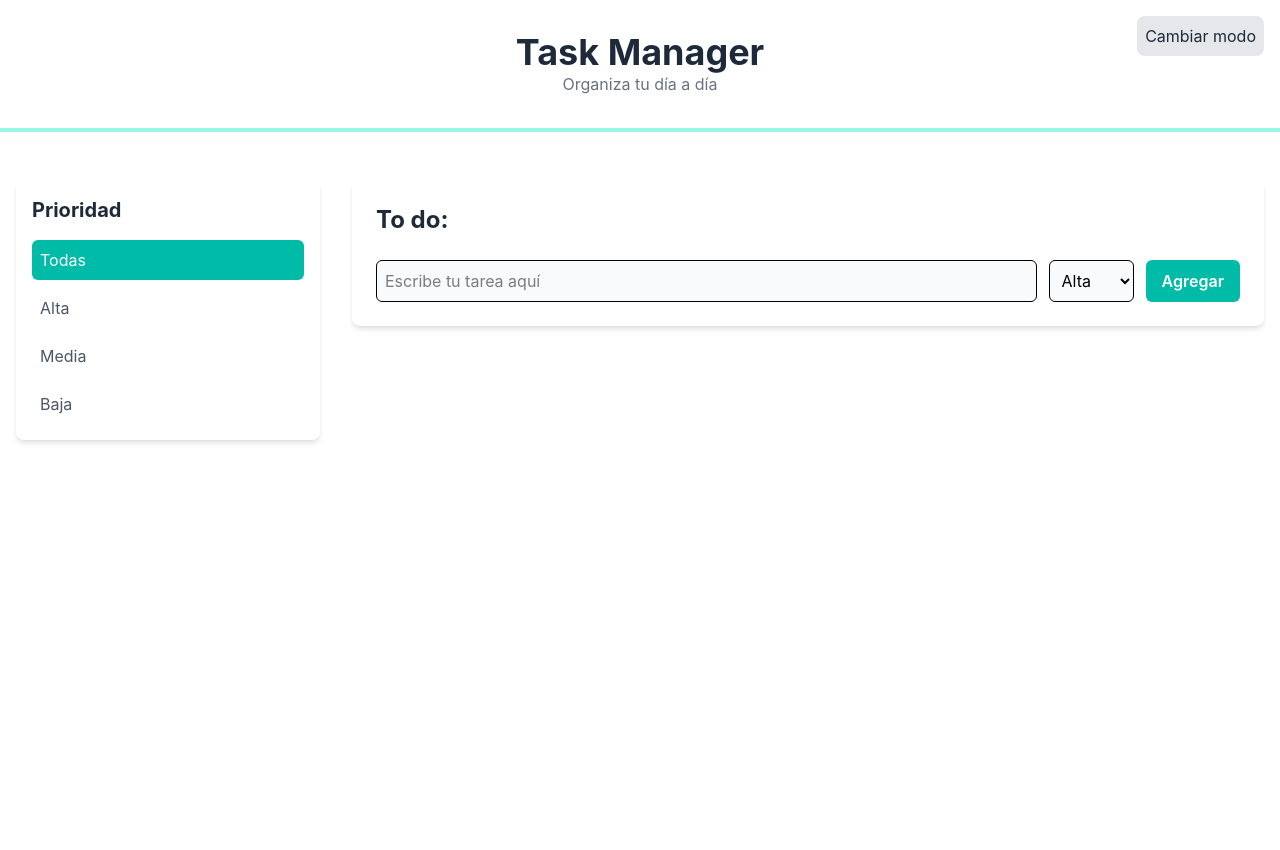
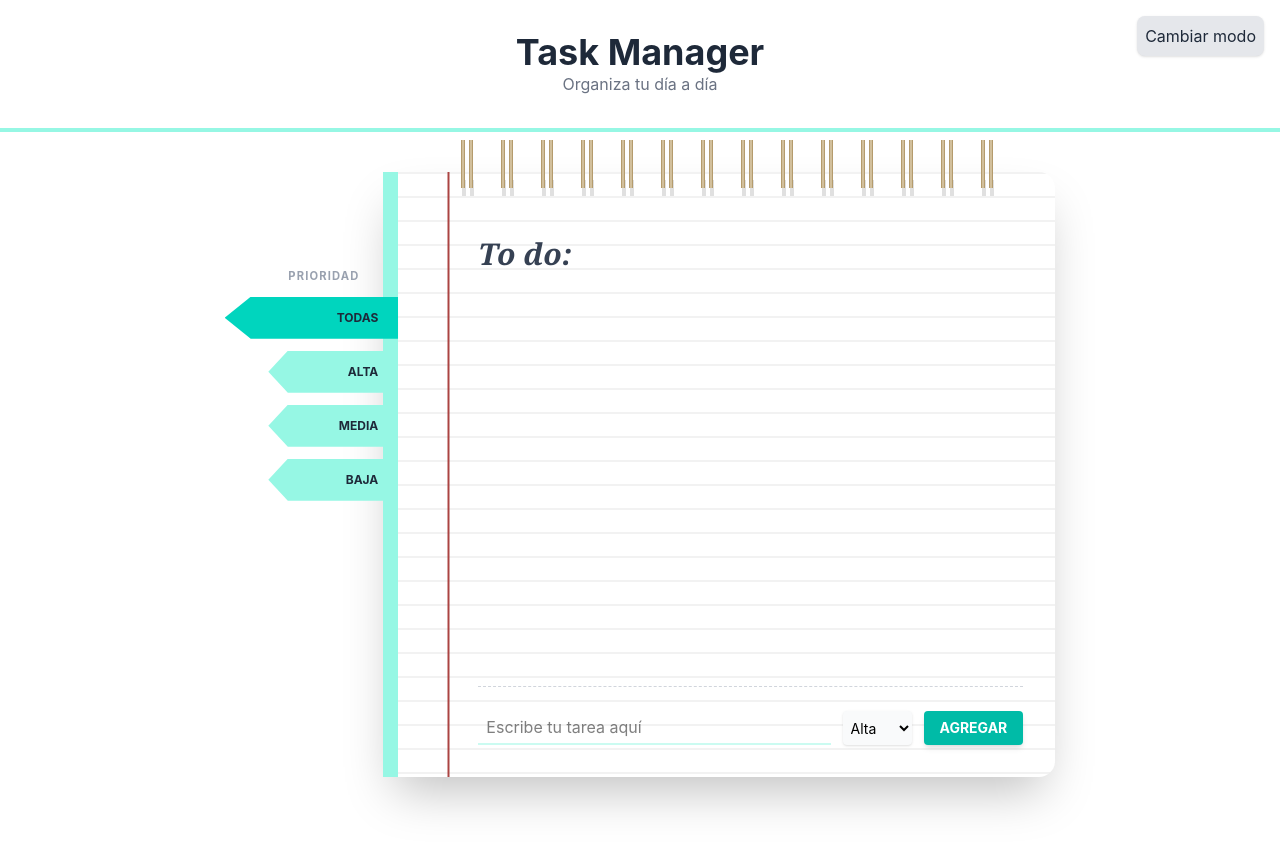
Before and after one commit to SaraRGonz/taskflow-project, a website built with Vite: page tailwind-taskmanager/index.html in a window 1280 px wide. Before the commit the page ends 800 px from the top, so only its background shows below. Built offline with nearby package versions, Linux system fonts and the light colour scheme.

Commit message:
style: implement notebook-themed design and interactive task management

```diff
--- a/tailwind-taskmanager/index.html
+++ b/tailwind-taskmanager/index.html
@@ -1,53 +1,80 @@
 <!DOCTYPE html>
 <html lang="en">
+
 <head>
     <meta charset="UTF-8">
     <meta name="viewport" content="width=device-width, initial-scale=1.0">
     <title>Task Manager</title>
+</head>
 
-</head>
-<body class="bg-white dark:bg-slate-900 transition-colors">
-        <header class="relative w-full text-center py-8 bg-white border-b-4 border-teal-200 dark:bg-slate-800 dark:border-teal-500">
+<body class="bg-white dark:bg-slate-900 transition-colors min-h-screen flex flex-col">
+    <header
+        class="relative w-full text-center py-8 bg-white border-b-4 border-teal-200 dark:bg-slate-800 dark:border-teal-500">
         <h1 class="text-4xl font-bold text-gray-800 dark:text-white">Task Manager</h1>
         <p class="text-gray-500 dark:text-gray-400">Organiza tu día a día</p>
-        <button id="theme-toggle" class="absolute top-4 right-4 p-2 rounded-lg text-gray-800 dark:text-gray-100 bg-gray-200 dark:bg-gray-700">
+        <button id="theme-toggle"
+            class="absolute top-4 right-4 p-2 rounded-lg text-gray-800 dark:text-gray-100 bg-gray-200 dark:bg-gray-700 hover:bg-gray-300 dark:hover:bg-gray-600 transition-all shadow-sm">
             Cambiar modo
         </button>
     </header>
-    <div class="container mx-auto mt-8 p-4 flex flex-col md:flex-row gap-8">
-        <aside class="w-full md:w-1/4">
-            <nav class="bg-white dark:bg-slate-800 p-4 rounded-lg shadow-md">
-                <h2 class="text-xl font-bold mb-4 text-gray-800 dark:text-gray-100">Prioridad</h2>
-                <ul id="navigation-elements" class="space-y-2">
-                    <li><a href="#" class="block p-2 rounded-md">Todas</a></li>
-                    <li><a href="#" class="block p-2 rounded-md">Alta</a></li>
-                    <li><a href="#" class="block p-2 rounded-md">Media</a></li>
-                    <li><a href="#" class="block p-2 rounded-md">Baja</a></li>
+
+    <div class="flex-grow flex justify-center items-start pt-6 pb-20">
+        <div class="container mx-auto p-4 flex flex-col md:flex-row justify-center items-start gap-0">
+
+            <aside class="w-full md:w-auto z-10">
+                <nav class="flex flex-col mt-24">
+                    <h2 class="text-[0.7rem] font-bold mb-3 text-right pr-6 text-gray-400 uppercase tracking-widest">
+                        Prioridad</h2>
+                    <ul id="navigation-elements" class="flex flex-col items-end">
+                        <li class="mb-3"><a href="#" class="nav-tab">Todas</a></li>
+                        <li class="mb-3"><a href="#" class="nav-tab">Alta</a></li>
+                        <li class="mb-3"><a href="#" class="nav-tab">Media</a></li>
+                        <li class="mb-3"><a href="#" class="nav-tab">Baja</a></li>
                     </ul>
                 </nav>
             </aside>
-        <main class="w-full md:w-3/4">
-            <div class="bg-white dark:bg-slate-800 p-6 rounded-lg shadow-md">
+
+            <main class="w-full max-w-2xl">
+                <div class="relative bg-white dark:bg-slate-800 min-h-[600px] shadow-2xl rounded-r-2xl border-l-[15px] border-teal-200 dark:border-teal-600 p-8 pt-16 pl-20
+                    bg-[linear-gradient(90deg,transparent_49px,#ab4442_50px,#ab4442_51px,transparent_52px),linear-gradient(rgba(0,0,0,0.05)_0.1rem,transparent_0.1rem)]
+                    bg-[length:100%_100%,100%_1.5rem]">
+
+                    <div class="absolute -top-8 left-12 right-10 h-12 z-20
+                        bg-[repeating-linear-gradient(to_right,transparent_0,transparent_15px,#a68a56_15px,#e0d1b3_17px,#a68a56_19px,transparent_19px,transparent_23px,#a68a56_23px,#e0d1b3_25px,#a68a56_27px)]
+                        bg-[length:40px_100%] pointer-events-none">
+                    </div>
+
+                    <div
+                        class="absolute top-2 left-12 right-10 h-4 bg-[repeating-linear-gradient(to_right,transparent_0,transparent_16px,#333_16px,#333_20px,transparent_20px,transparent_24px,#333_24px,#333_28px)] bg-[length:40px_100%] opacity-15 z-10">
+                    </div>
+
                     <section class="mb-6">
-                    <h2 class="text-2xl font-bold text-gray-800 dark:text-gray-100">To do:</h2>
+                        <h2 class="text-3xl font-bold text-gray-700 dark:text-teal-400 font-serif italic">To do:</h2>
                     </section>
-                <section id="task-container" class="mb-6">
-                    <!-- Tareas generadas por JS -->
-                </section>
-                <section>
+
+                    <ul id="task-container" class="space-y-0 min-h-[350px]"></ul>
+
+                    <section class="mt-10 pt-6 border-t border-dashed border-gray-300 dark:border-slate-600">
                         <form id="add-task-form" class="flex flex-col sm:flex-row gap-3">
-                        <input type="text" id="new-task" name="new-task" placeholder="Escribe tu tarea aquí" class="grow p-2 border rounded-md bg-gray-50 dark:bg-slate-700 dark:text-white dark:border-slate-600 focus:ring-2 focus:ring-teal-500 focus:outline-none">
-                        <select id="priority" name="priority" class="p-2 border rounded-md bg-gray-50 dark:bg-slate-700 dark:text-white dark:border-slate-600 focus:ring-2 focus:ring-teal-500 focus:outline-none">
+                            <input type="text" id="new-task" placeholder="Escribe tu tarea aquí"
+                                class="grow bg-transparent border-b-2 border-teal-100 hover:border-teal-500 focus:border-teal-500 focus:outline-none py-1 px-2 dark:text-white">
+                            <select id="priority"
+                                class="bg-gray-50 dark:bg-slate-700 dark:text-white rounded p-1 text-sm outline-none hover:bg-gray-200 dark:hover:bg-slate-600 transition-all cursor-pointer shadow-sm hover:shadow-md">
                                 <option value="alta">Alta</option>
                                 <option value="media">Media</option>
                                 <option value="baja">Baja</option>
                             </select>
-                        <button type="submit" class="bg-teal-500 text-white px-4 py-2 rounded-md font-semibold hover:bg-teal-600 transition-colors">Agregar</button>
+                            <button type="submit"
+                                class="bg-teal-500 text-white px-4 py-1 rounded shadow-md hover:bg-teal-600 transition-all active:scale-95 text-sm font-bold uppercase">
+                                Agregar
+                            </button>
                         </form>
                     </section>
                 </div>
             </main>
         </div>
+    </div>
     <script type="module" src="./src/main.js"></script>
 </body>
+
 </html>
--- a/tailwind-taskmanager/src/main.js
+++ b/tailwind-taskmanager/src/main.js
@@ -1,4 +1,6 @@
 import '../style.css';
+
+// DOM Elements
 const taskForm = document.querySelector('#add-task-form');
 const taskInput = document.querySelector('#new-task');
 const priorityInput = document.querySelector('#priority');
@@ -6,104 +8,121 @@ const taskList = document.querySelector('#task-container');
 const navLinks = document.querySelectorAll('#navigation-elements li a');
 const btn = document.querySelector('#theme-toggle');
 
+// Application State
 let tasks = JSON.parse(localStorage.getItem('tasks')) || [];
 let currentFilter = 'todas';
 
-// --- Lógica para gestionar el tema ---
-// 1. Al cargar, comprueba el tema guardado o la preferencia del sistema.
+// Initialize Theme from LocalStorage or System Preference
 if (localStorage.getItem('theme') === 'dark' || (!('theme' in localStorage) && window.matchMedia('(prefers-color-scheme: dark)').matches)) {
-  document.documentElement.classList.add('dark');
-} else {
-  document.documentElement.classList.remove('dark');
+    document.documentElement.classList.add('dark');
 }
 
-// 2. El botón ahora guarda la preferencia del usuario.
+// Toggle Dark/Light Mode
 btn.addEventListener('click', () => {
     const isDark = document.documentElement.classList.toggle('dark');
     localStorage.setItem('theme', isDark ? 'dark' : 'light');
-    console.log("Cambiando modo a:", isDark ? 'dark' : 'light');
 });
 
+/**
+ * Synchronize Data State with the User Interface
+ */
 const syncUI = () => {
+    // Filter tasks based on the active tab
     const tasksToDisplay = currentFilter === 'todas'
         ? tasks
         : tasks.filter(t => t.priority === currentFilter);
 
+    // Generate HTML for the task list
     taskList.innerHTML = tasksToDisplay.map(task => {
-        // 1. Definimos el color del borde según la prioridad (Lógica antes del HTML)
-        const priorityColor = task.priority === 'alta' ? 'border-red-500' :
-          task.priority === 'media' ? 'border-yellow-500' :
-          'border-green-500';
+        const completedClass = task.completed ? 'line-through opacity-50' : '';
+
+        const priorityColor = task.priority === 'alta' ? 'text-red-500' :
+            task.priority === 'media' ? 'text-orange-500' :
+                'text-blue-500';
 
         return `
-            <li class="flex justify-between items-center p-4 mb-3 bg-white dark:bg-slate-800 rounded-lg shadow-sm border-l-4 ${priorityColor} transition-all">
-                <span class="text-gray-700 dark:text-gray-200 font-medium">${task.text}</span>
-                <button
-                    class="delete-btn bg-red-100 dark:bg-red-900/30 text-red-600 dark:text-red-400 px-3 py-1 rounded-md hover:bg-red-600 hover:text-white transition-colors duration-200 text-sm font-bold"
-                    data-id="${task.id}">
+            <li class="flex justify-between items-center py-1 group transition-all">
+                <div class="flex items-center gap-3">
+                    <input type="checkbox"
+                        class="task-checkbox w-4 h-4 cursor-pointer accent-teal-500"
+                        data-id="${task.id}"
+                        ${task.completed ? 'checked' : ''}>
+
+                    <span class="task-font text-xl text-gray-800 dark:text-gray-200 ${completedClass}">
+                        ${task.text}
+                    </span>
+
+                    <span class="text-[10px] font-bold uppercase ${priorityColor} opacity-0 group-hover:opacity-100 transition-opacity ml-2">
+                        (${task.priority})
+                    </span>
+                </div>
+
+                <button class="delete-btn opacity-0 group-hover:opacity-100 text-red-500 hover:text-red-700 text-xs font-bold transition-all px-2" data-id="${task.id}">
                     Eliminar
                 </button>
             </li>
         `;
     }).join('');
 
+    // Persistence
     localStorage.setItem('tasks', JSON.stringify(tasks));
     updateActiveTab();
 };
 
+/**
+ * Highlight the current active priority filter tab
+ */
+const updateActiveTab = () => {
+    navLinks.forEach(link => {
+        const isActive = link.textContent.trim().toLowerCase() === currentFilter;
+        isActive ? link.classList.add('active') : link.classList.remove('active');
+    });
+};
 
+// Handle Task Creation
 taskForm.addEventListener('submit', (e) => {
     e.preventDefault();
     const text = taskInput.value.trim();
-    const priority = priorityInput.value;
-
     if (text) {
-        const newTask = {
+        tasks.push({
             id: Date.now(),
-            text: text,
-            priority: priority
-        };
-
-        tasks.push(newTask);
+            text,
+            priority: priorityInput.value,
+            completed: false
+        });
         taskInput.value = '';
         syncUI();
     }
 });
 
+// Event Delegation for Delete and Toggle Completion
 taskList.addEventListener('click', (e) => {
+    const id = Number(e.target.dataset.id);
+
+    // Delete task
     if (e.target.classList.contains('delete-btn')) {
-        const idToDelete = Number(e.target.dataset.id);
-        tasks = tasks.filter(task => task.id !== idToDelete);
+        tasks = tasks.filter(task => task.id !== id);
         syncUI();
+    }
+
+    // Toggle checkbox status
+    if (e.target.classList.contains('task-checkbox')) {
+        const task = tasks.find(t => t.id === id);
+        if (task) {
+            task.completed = e.target.checked;
+            syncUI();
+        }
     }
 });
 
-
+// Handle Priority Filtering
 navLinks.forEach(link => {
     link.addEventListener('click', (e) => {
         e.preventDefault();
-        currentFilter = e.target.textContent.toLowerCase();
+        currentFilter = e.target.textContent.trim().toLowerCase();
         syncUI();
     });
 });
 
-
-const updateActiveTab = () => {
-    navLinks.forEach(link => {
-        const isActive = link.textContent.toLowerCase() === currentFilter;
-
-        // Clases para estado inactivo (por defecto)
-        link.classList.toggle('text-gray-600', !isActive);
-        link.classList.toggle('dark:text-gray-300', !isActive);
-        link.classList.toggle('hover:bg-teal-100', !isActive);
-        link.classList.toggle('dark:hover:bg-teal-800', !isActive);
-
-        // Clases para estado activo
-        link.classList.toggle('bg-teal-500', isActive);
-        link.classList.toggle('text-white', isActive);
-        link.classList.toggle('dark:bg-teal-600', isActive);
-    });
-};
-
-
+// Initial Render
 syncUI();
--- a/tailwind-taskmanager/style.css
+++ b/tailwind-taskmanager/style.css
@@ -1,3 +1,39 @@
 @import "tailwindcss";
 
+/* Custom variant to handle dark mode classes */
 @variant dark (&:where(.dark, .dark *));
+
+@layer components {
+    /* Notebook side tabs (Post-it style) */
+    .nav-tab {
+        /* Base styling: teal background and uppercase bold text */
+        @apply block text-gray-800 font-bold text-[0.75rem] uppercase py-3 pr-5 pl-10 bg-teal-200 transition-all duration-300 ease-in-out cursor-pointer;
+
+        /* Creates the arrow/tab shape pointing to the left */
+        clip-path: polygon(15% 0%, 100% 0%, 100% 100%, 15% 100%, 0% 50%);
+
+        /* Overlap the notebook border to avoid gaps */
+        margin-right: -15px;
+        position: relative;
+        z-index: 10;
+        min-width: 130px;
+        text-align: right;
+    }
+
+    /* Hover effect: tab stretches out to the left */
+    .nav-tab:hover {
+        @apply pl-24 brightness-110;
+        z-index: 15;
+    }
+
+    /* Active state: tab stays stretched, changes color, and stays on top */
+    .nav-tab.active {
+        @apply pl-28 bg-teal-400 brightness-100 shadow-lg;
+        z-index: 20;
+    }
+
+    /* Hand-written font style for notebook tasks */
+    .task-font {
+        font-family: 'Comic Sans MS', 'cursive', sans-serif;
+    }
+}
```
Lines whose indentation alone changed are shown as unchanged.
